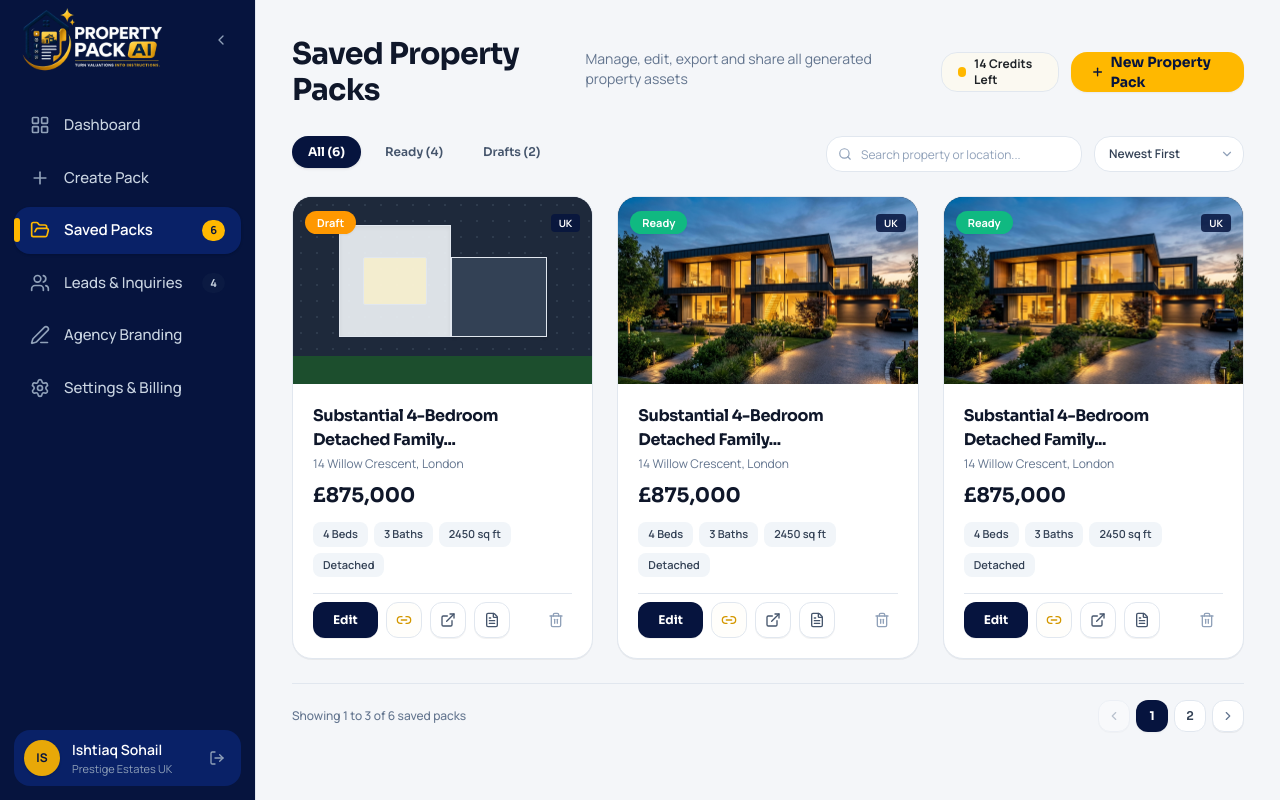
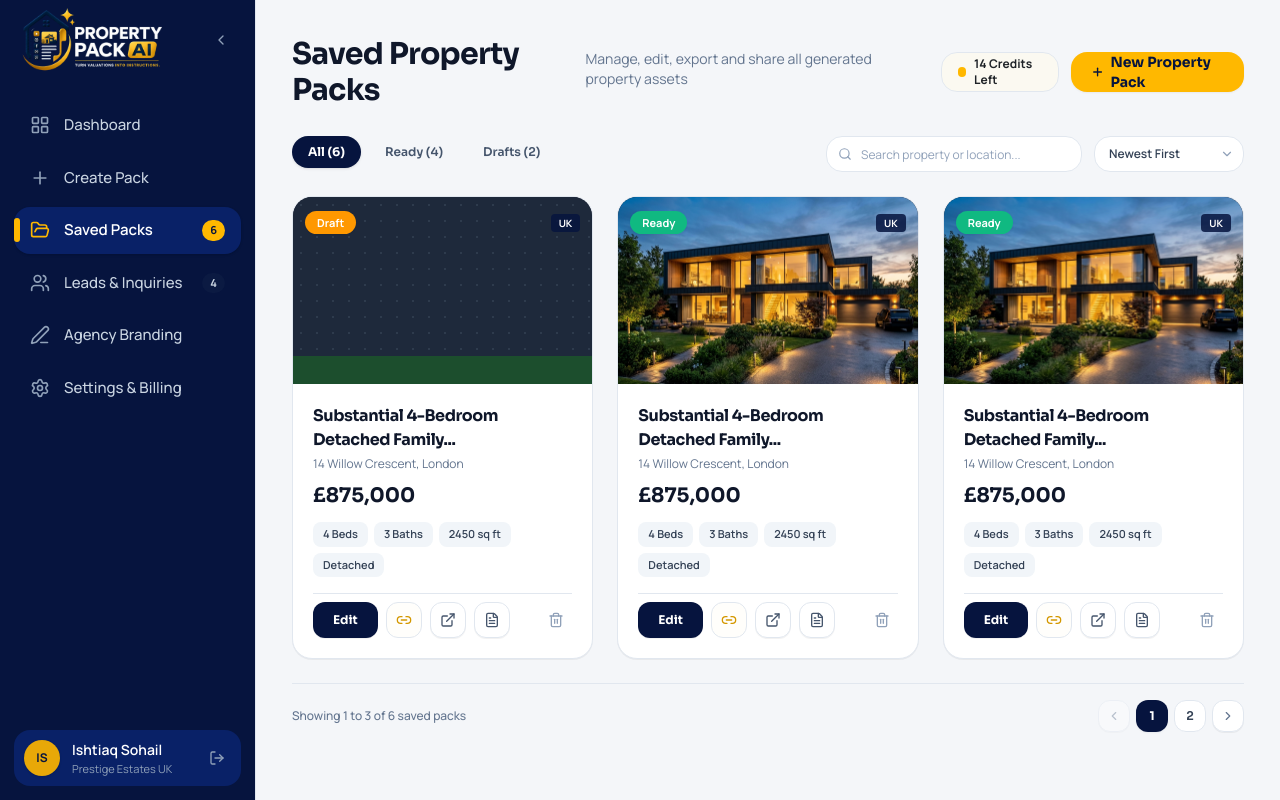
Before and after one commit to Betopia24/istiaq-shail-frontend, a Next.js app: page /agent-dashboard/saved-packs in a window 1280 px wide. Built offline with nearby package versions, Linux system fonts and the light colour scheme; no server answers.

Commit message:
fix: remove marked shapes from draft property card placeholder

```diff
--- a/src/app/(agentDashboardLayout)/agent-dashboard/saved-packs/page.tsx
+++ b/src/app/(agentDashboardLayout)/agent-dashboard/saved-packs/page.tsx
@@ -359,18 +359,6 @@ export default function SavedPacksPage() {
                     {/* Architectural schematic grid background */}
                     <div className="absolute inset-0 opacity-40 bg-[radial-gradient(#475569_1px,transparent_1px)] [background-size:16px_16px]" />
 
-                    {/* Schematic Blueprint Shapes */}
-                    <div className="relative w-full h-full flex items-center justify-center pt-2">
-                      <div className="relative flex items-end gap-0">
-                        {/* Checkered blueprint element */}
-                        <div className="w-28 h-28 bg-slate-100/90 border border-slate-300 relative flex items-center justify-center shadow-inner">
-                          <div className="w-16 h-12 bg-amber-100/70 border border-amber-300/80 rounded-xs" />
-                        </div>
-                        {/* Solid navy block */}
-                        <div className="w-24 h-20 bg-[#334155] border border-slate-600 shadow-sm" />
-                      </div>
-                    </div>
-
                     {/* Green ground lawn bar */}
                     <div className="w-full h-7 bg-[#1C4E2D] relative z-10 shrink-0" />
                   </div>
```
